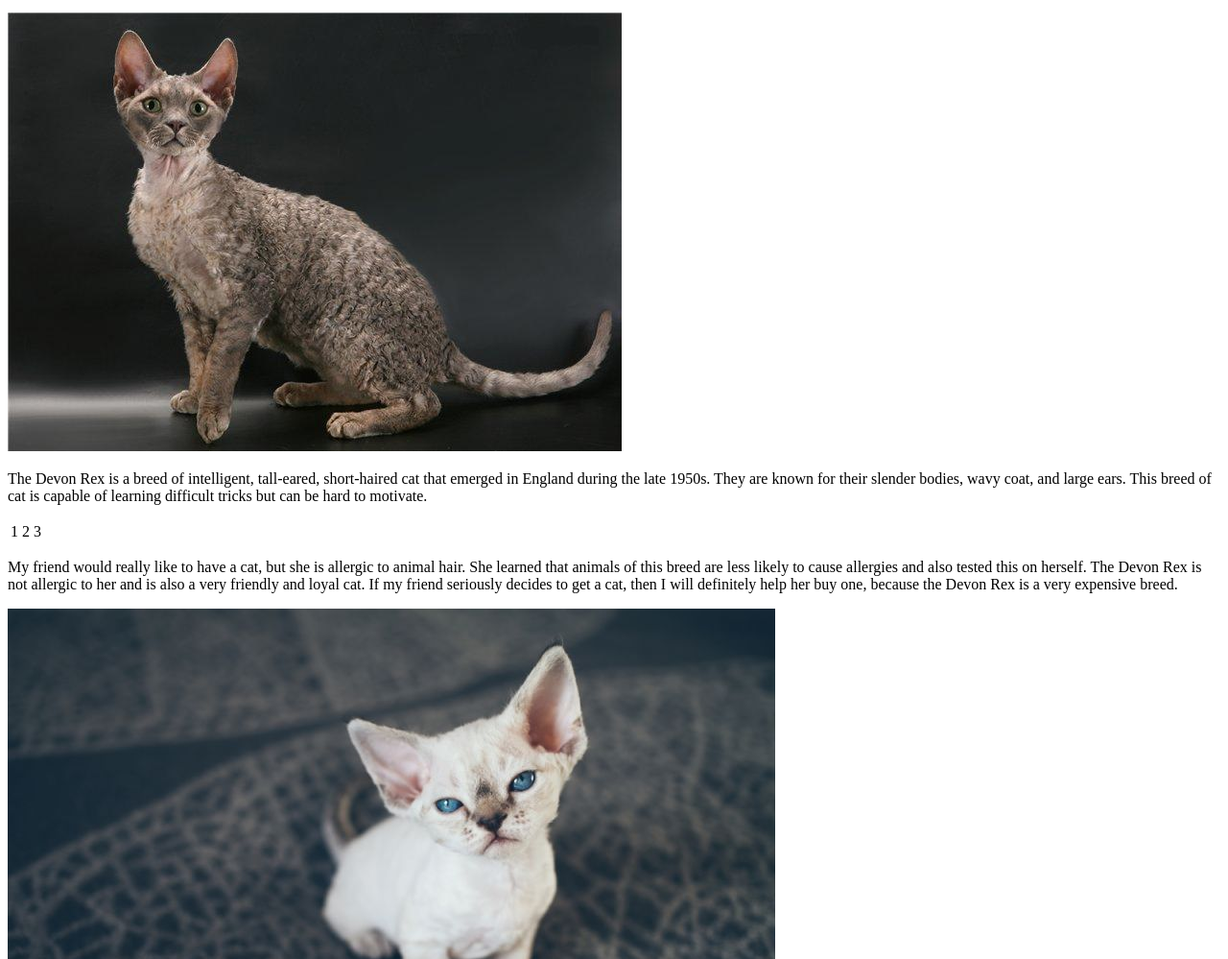
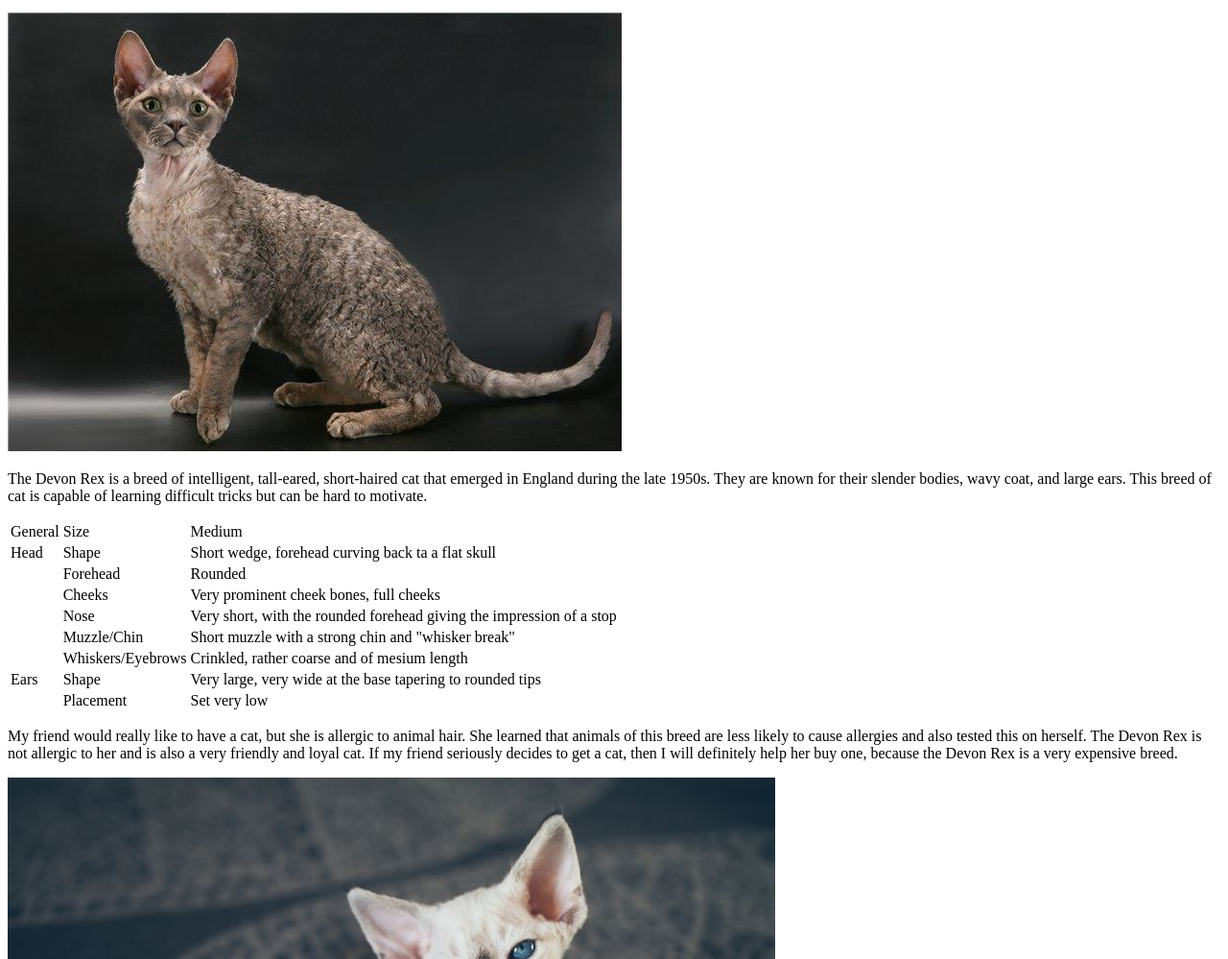
Before and after one commit to ekafan/ekafan.github.io, a plain HTML site: page index.html in a window 1280 px wide. Shown: the part 101-1100 px from the top of the page at 96% size. Drawn offline with Linux system fonts and the light colour scheme.

Commit message:
Update index.html

```diff
--- a/index.html
+++ b/index.html
@@ -17,9 +17,49 @@ They are known for their slender bodies, wavy coat, and large ears.
 
 <table>
     <tr>
-        <td>1</td>
-        <td>2</td>
-        <td>3</td>
+        <td>General</td>
+        <td>Size</td>
+        <td>Medium</td>
+    </tr>
+    <tr>
+        <td>Head</td>
+        <td>Shape</td>
+        <td>Short wedge, forehead curving back ta a flat skull</td>
+    </tr>
+    <tr>
+        <td> </td>
+        <td>Forehead</td>
+        <td>Rounded</td>
+    </tr>
+    <tr>
+        <td> </td>
+        <td>Cheeks</td>
+        <td>Very prominent cheek bones, full cheeks</td>
+    </tr>
+    <tr>
+        <td> </td>
+        <td>Nose</td>
+        <td>Very short, with the rounded forehead giving the impression of a stop</td>
+    </tr>
+    <tr>
+        <td> </td>
+        <td>Muzzle/Chin</td>
+        <td>Short muzzle with a strong chin and "whisker break"</td>
+    </tr>
+    <tr>
+        <td> </td>
+        <td>Whiskers/Eyebrows</td>
+        <td>Crinkled, rather coarse and of mesium length</td>
+    </tr>
+    <tr>
+        <td>Ears</td>
+        <td>Shape</td>
+        <td>Very large, very wide at the base tapering to rounded tips</td>
+    </tr>
+    <tr>
+        <td> </td>
+        <td>Placement</td>
+        <td>Set very low</td>
     </tr>
 </table>
 
```
